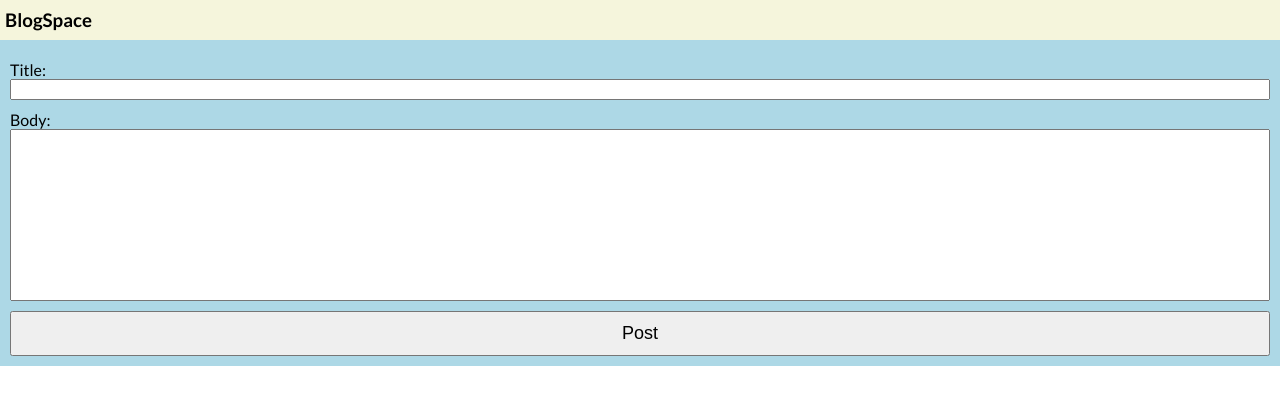
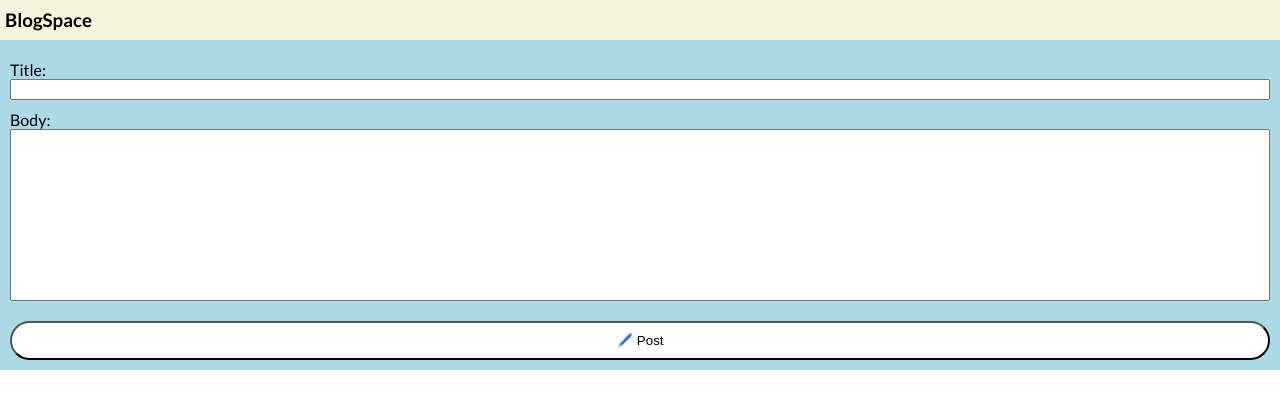
Before and after one commit to deepanm87/blog-space, a plain HTML site: page index.html in a window 1280 px wide. Drawn offline with Linux system fonts and the light colour scheme; no server answers.

Commit message:
styled button

```diff
--- a/index.html
+++ b/index.html
@@ -15,7 +15,7 @@
             <input id="post-title"type="text" />
             <label for="post-body">Body:</label>
             <textarea id="post-body"></textarea>
-            <button>Post</button>
+            <button>🖊️ Post</button>
         </form>
         <div id="blog-list"></div>
         <script src="script.js"></script>
--- a/styles.css
+++ b/styles.css
@@ -35,7 +35,9 @@ input#post-title, textarea#post-body {
 
 button {
     padding: 10px;
-    font-size: 18px;
+    margin-top: 10px;
+    border-radius: 20px;
+    background-color: white;
     cursor: pointer;
 }
 
```
